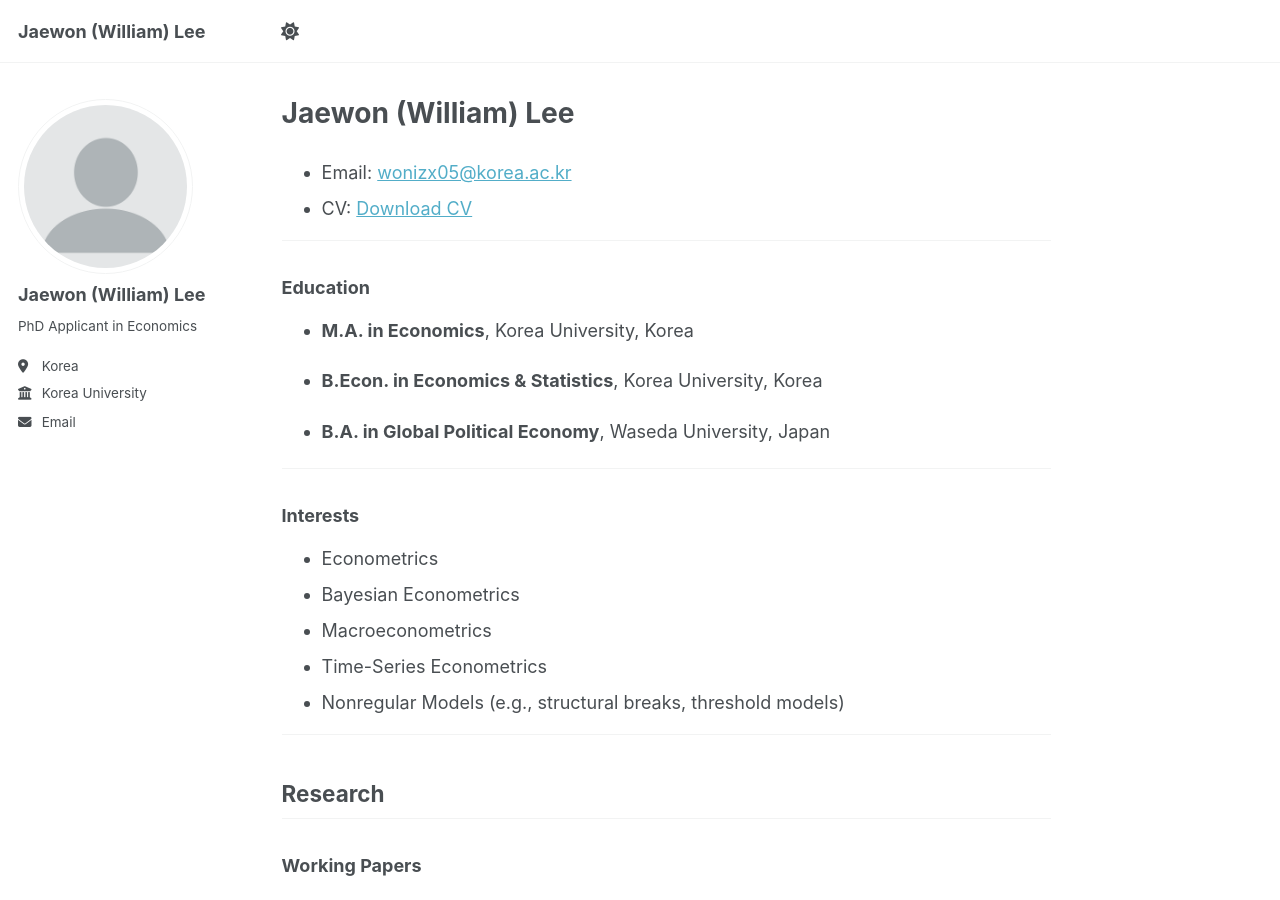
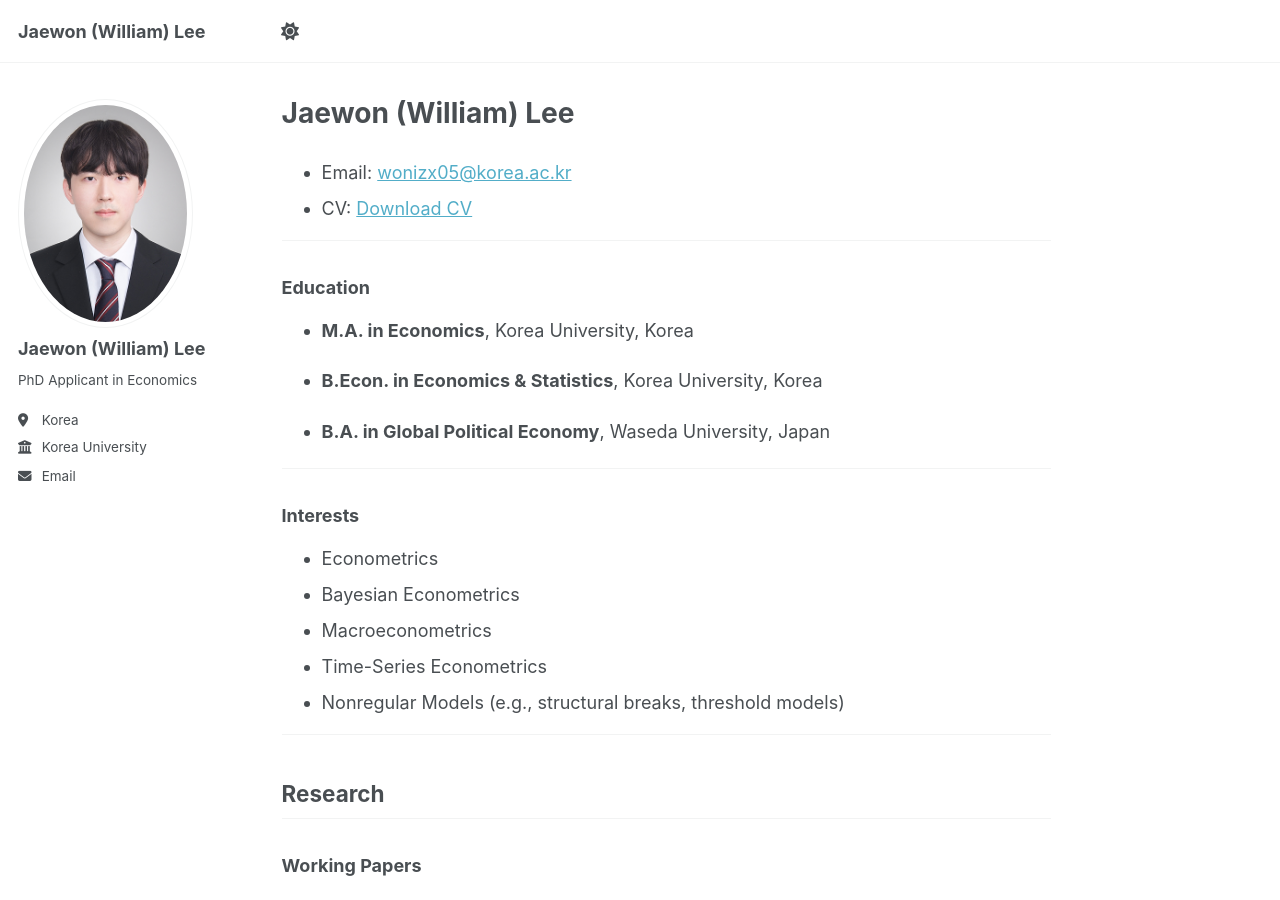
Before and after one commit to JWLee2000/JWLee2000.github.io, a Jekyll site: the page built from _pages/about.md, in a window 1280 px wide and 900 px high. Built offline with Jekyll 4.4.1, drawn with Linux system fonts in a browser that asks for light colours; a script that is not in the unit is left out.

Commit message:
Update _config.yml

```diff
--- a/_config.yml
+++ b/_config.yml
@@ -23,7 +23,7 @@ repository               : "academicpages/academicpages.github.io"
 #               Additional customization can be done by editing /_includes/author-profile.html
 author:
   # Biographic information
-  avatar           : "profile.png"
+  avatar           : "ME.jpg"
   name             : "Jaewon (William) Lee"
   pronouns         : # example: "she/her"
   bio              : "PhD Applicant in Economics"
```
